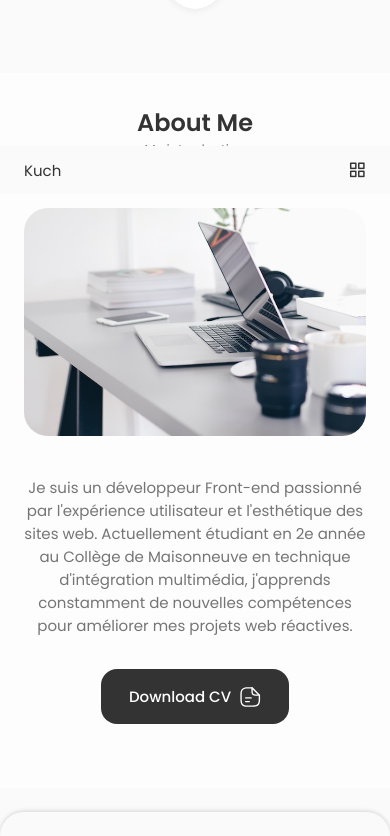
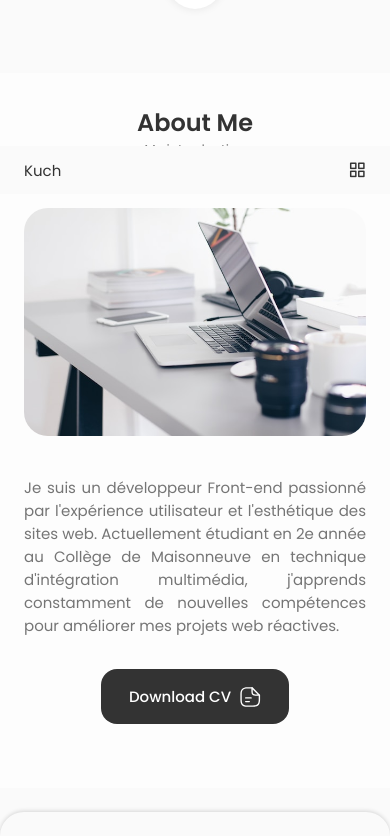
Before and after one commit to KevinKuch/kevin-kuch-portfolio, a React (Create React App) app: page / in a window 390 px wide. Shown: the part 650-1486 px from the top of the page. Built offline with nearby package versions, Linux system fonts and the light colour scheme.

Commit message:
Fix about text padding

```diff
--- a/src/components/about/About.css
+++ b/src/components/about/About.css
@@ -16,8 +16,10 @@
 }
 
 .about__description {
-    padding: 0 4rem 0 0;
+    padding: 0 1rem 0 0;
     margin-bottom: var(--mb-2-5);
+    text-align: justify;
+    text-justify: inter-word;
 }
 
 /*=============== BREAKPOINTS ===============*/
@@ -37,7 +39,7 @@
     }
 
     .about__description {
-        padding: 0 5rem;
+        padding: 0 1rem;
         margin-bottom: 2rem;
     }
 
@@ -60,6 +62,10 @@
 
   /* For small devices */
   @media screen and (max-width: 350px) {
+    .about__description {
+        padding: 0;
+    }
+
     .about__img {
         width: 300px;
     }
```
